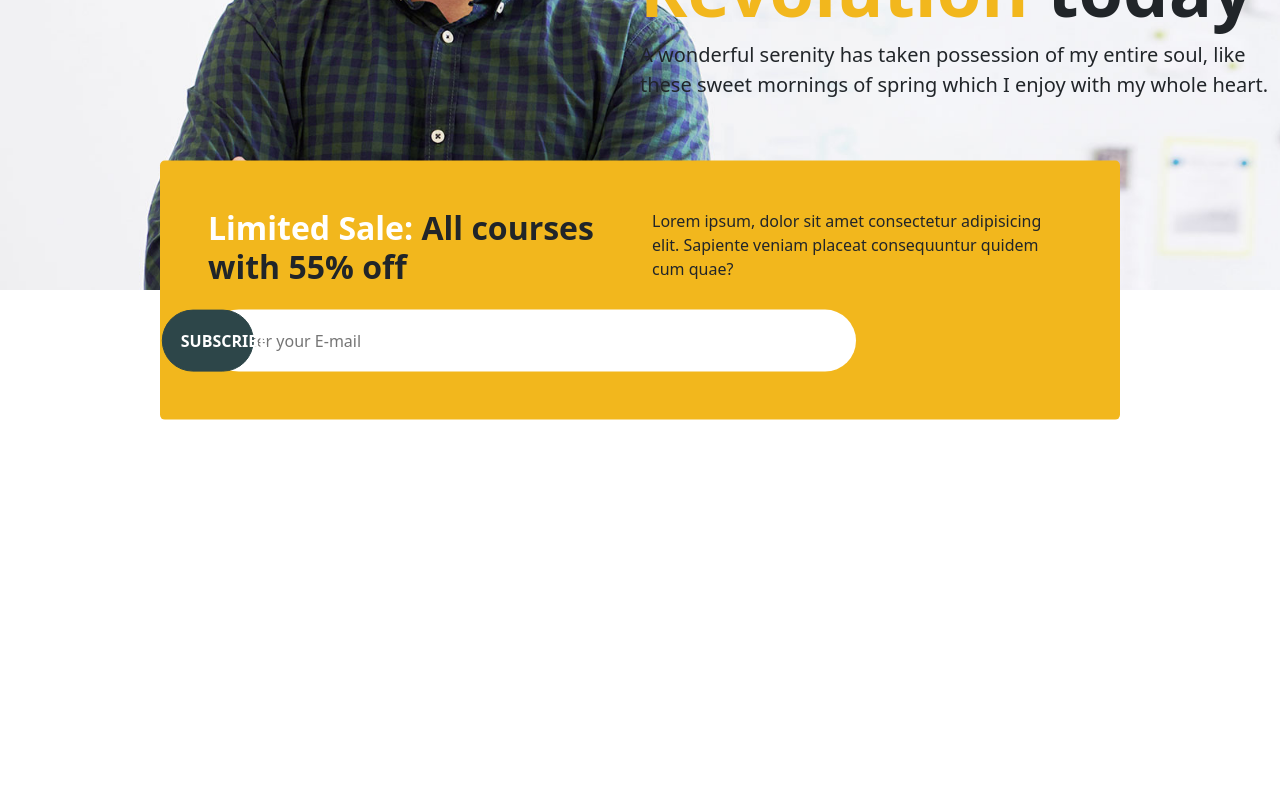
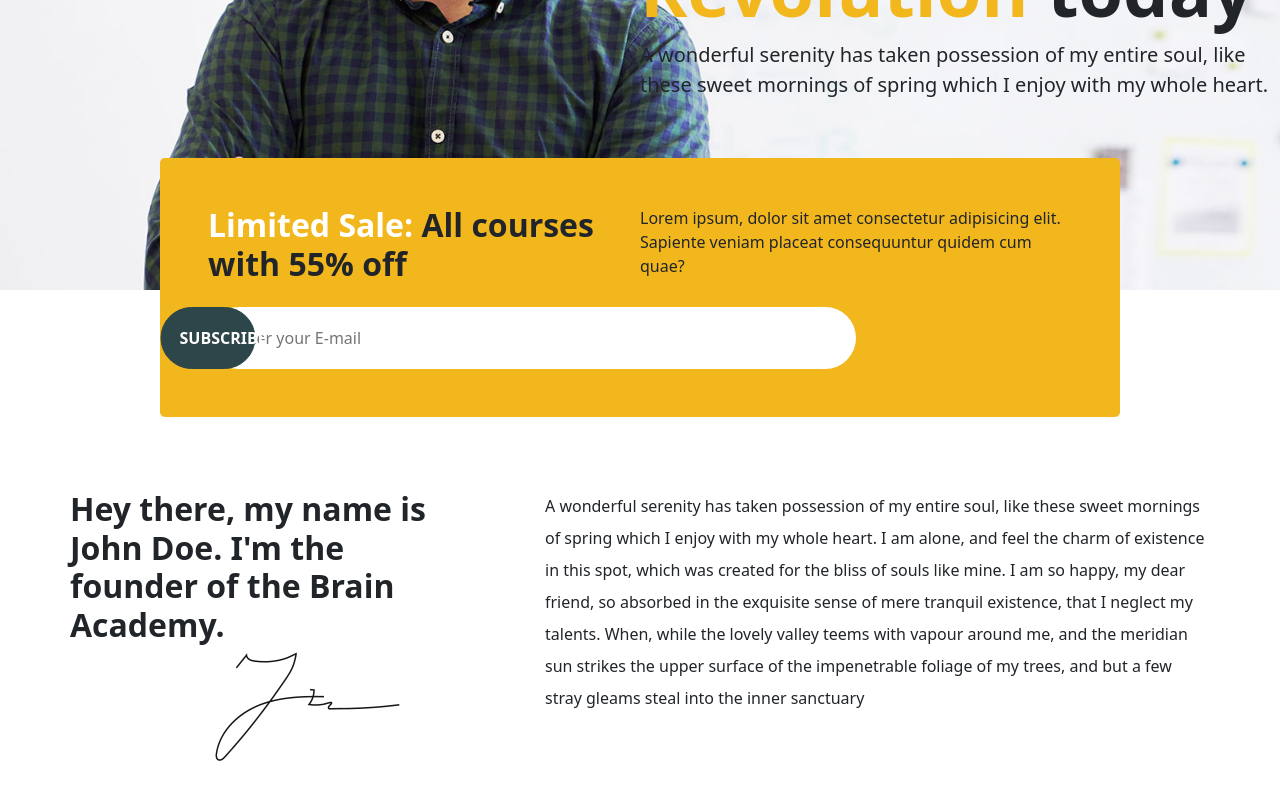
Before and after one commit to DenuccioDiego/proj-html-vuejs, a Vue app: page / in a window 1280 px wide. Shown: the part 532-1332 px from the top of the page. Before the commit the page ends 952 px from the top, so only its background shows below. Built offline with nearby package versions, Linux system fonts and the light colour scheme.

Commit message:
section founder presentation complete (install dayjs)

```diff
--- a/src/components/Jumbotron.vue
+++ b/src/components/Jumbotron.vue
@@ -9,8 +9,8 @@
       <span class="fs-5">A wonderful serenity has taken possession of my entire soul, like <br> these sweet mornings of spring which I enjoy with my whole heart.</span>
     </div>
 
-    <div class="position-absolute top-100 start-50 translate-middle w-75 color_buttercup rounded-3">
-      <div class="p-5 row">
+    <div class="position-absolute top_80 start-50 translate-middle-x w-75 color_buttercup rounded-3">
+      <div class="p-5 row gx-0">
 
         <div class="col-6">
           <h2 class="pb-3 fw-bolder"><span class="text-white">Limited Sale:</span> All courses with 55% off</h2>
@@ -87,5 +87,7 @@ button{
   color: white;
 }
 
-
+.top_80{
+  top:80%;
+}
 </style>
--- a/src/components/SectionDescription.vue
+++ b/src/components/SectionDescription.vue
@@ -1,6 +1,20 @@
 <template>
-  <div>
 
+  <div class="container row gx-0 mt_12_5 mx-auto justify-content-between pb-5">
+    <div class="col-5">
+      <h2 class="w-75 fw-bolder">Hey there, my name is John Doe. I'm the founder of the Brain Academy.</h2>
+      <div class="text-center">
+        <img class="" src="../assets/images/sign.jpg" alt="">
+      </div>
+    </div>
+
+    <div class="col-7">
+
+      <p class="lh-lg">
+            A wonderful serenity has taken possession of my entire soul, like these sweet mornings of spring which I enjoy with my whole heart. I am alone, and feel the charm of existence in this spot, which was created for the bliss of souls like mine. I am so happy, my dear friend, so absorbed in the exquisite sense of mere tranquil existence, that I neglect my talents. When, while the lovely valley teems with vapour around me, and the meridian sun strikes the upper surface of the impenetrable foliage of my trees, and but a few stray gleams steal into the inner sanctuary
+      </p>
+
+    </div>
   </div>
 </template>
 
@@ -13,4 +27,8 @@ export default {
 
 <style scoped lang="scss">
 
+.mt_12_5{
+  margin-top: 12.5rem;
+}
+
 </style>
```
